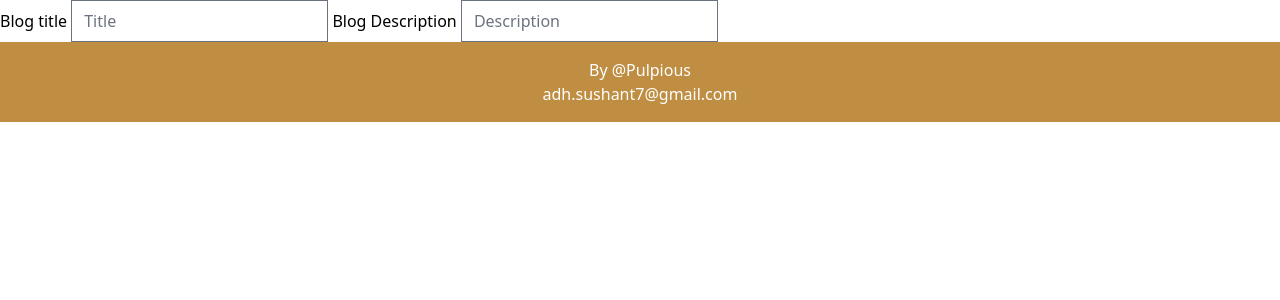
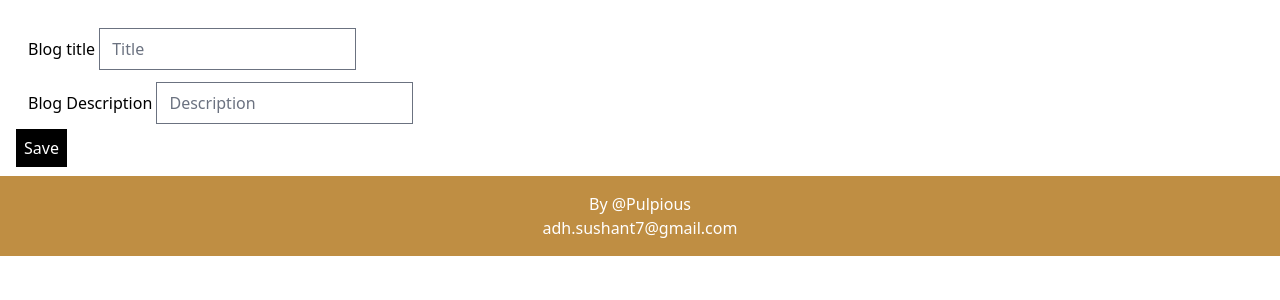
Before and after one commit to SushantAdh07/lugacious, a Laravel app: page /blog/create in a window 1280 px wide. Shown: the part 108-408 px from the top of the page. Run offline with Laravel 12, Linux system fonts and the light colour scheme; style sheets or scripts are compiled from the project's sources; some web fonts are replaced.

Commit message:
blog again

```diff
--- a/resources/views/frontend/Blog/createblog.blade.php
+++ b/resources/views/frontend/Blog/createblog.blade.php
@@ -1,7 +1,17 @@
 @extends('frontend.home')
 @section('hero')
-    <label for="">Blog title</label>
-    <input type="text" name="blog_title" placeholder="Title">
-    <label for="">Blog Description</label>
-    <input type="text" name="blog_desc" placeholder="Description">
+    <div class="block p-4">
+        <form action="" method="POST">
+            @csrf
+            <div class="m-3">
+                <label for="">Blog title</label>
+                <input type="text" name="blog_title" placeholder="Title">
+            </div>
+            <div class="m-3">
+                <label for="">Blog Description</label>
+                <input type="text" name="blog_desc" placeholder="Description">
+            </div>
+            <a class="bg-black text-white p-2" href="">Save</a>
+        </form>
+    </div>
 @endsection
```
